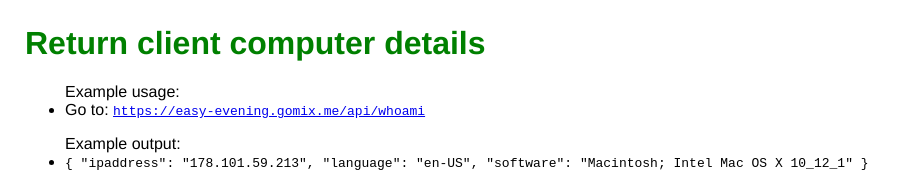
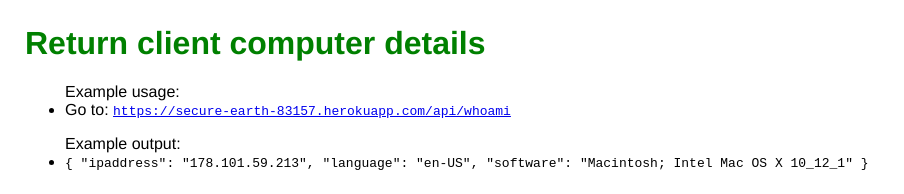
Before and after one commit to dickyw71/request-header-microservice, a website: page views/index.html in a window 1280 px wide. Shown: the top 194 px of the page, without its empty margins (0-904 px from the left). Drawn offline with Linux system fonts and the light colour scheme.

Commit message:
🏕🍪 Updated with Gomix

```diff
--- a/views/index.html
+++ b/views/index.html
@@ -18,8 +18,8 @@
 
     <main>
       <ul>Example usage:
-        <li>Go to: <a href="https://easy-evening.gomix.me/api/whoami">
-          <code>https://easy-evening.gomix.me/api/whoami</code>
+        <li>Go to: <a href="https://secure-earth-83157.herokuapp.com/api/whoami">
+          <code>https://secure-earth-83157.herokuapp.com/api/whoami</code>
           </a>
         </li>
       </ul>
```
